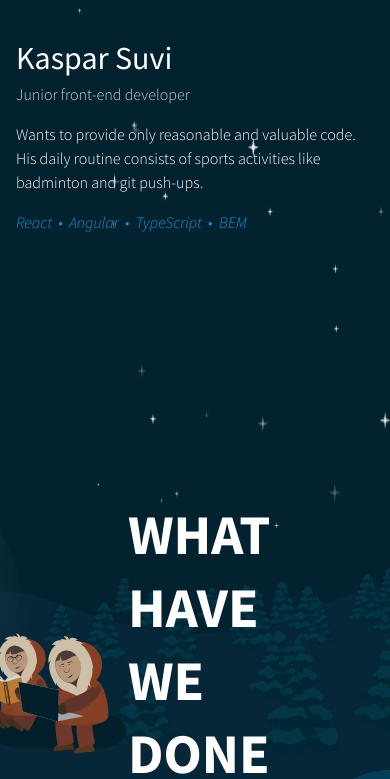
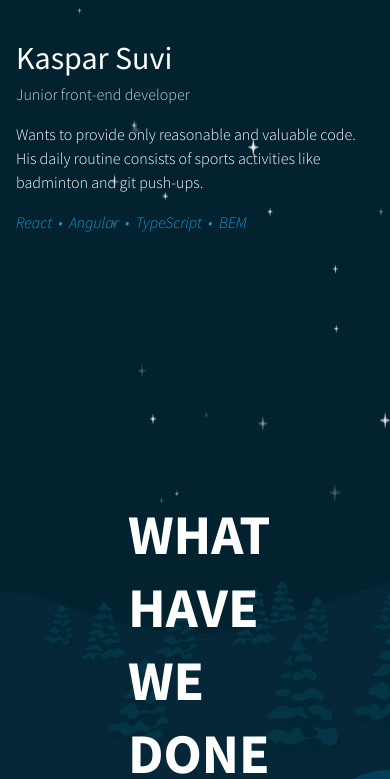
Before and after one commit to Iglu-OU/IgluX, a React (Create React App) app: page / in a window 390 px wide. Shown: the part 9147-9926 px from the top of the page. Built offline with nearby package versions, Linux system fonts and the light colour scheme.

Commit message:
Portfolio header responsive

```diff
--- a/src/components/portfolio/components/portfolio-header/PortfolioHeader.scss
+++ b/src/components/portfolio/components/portfolio-header/PortfolioHeader.scss
@@ -45,5 +45,10 @@
         top: -17rem;
         right: 0;
         width: 40rem;
+
+        @media (max-width: 1220px) {
+            left: 36rem;
+            right: auto;
+        }
     }
 }
```
